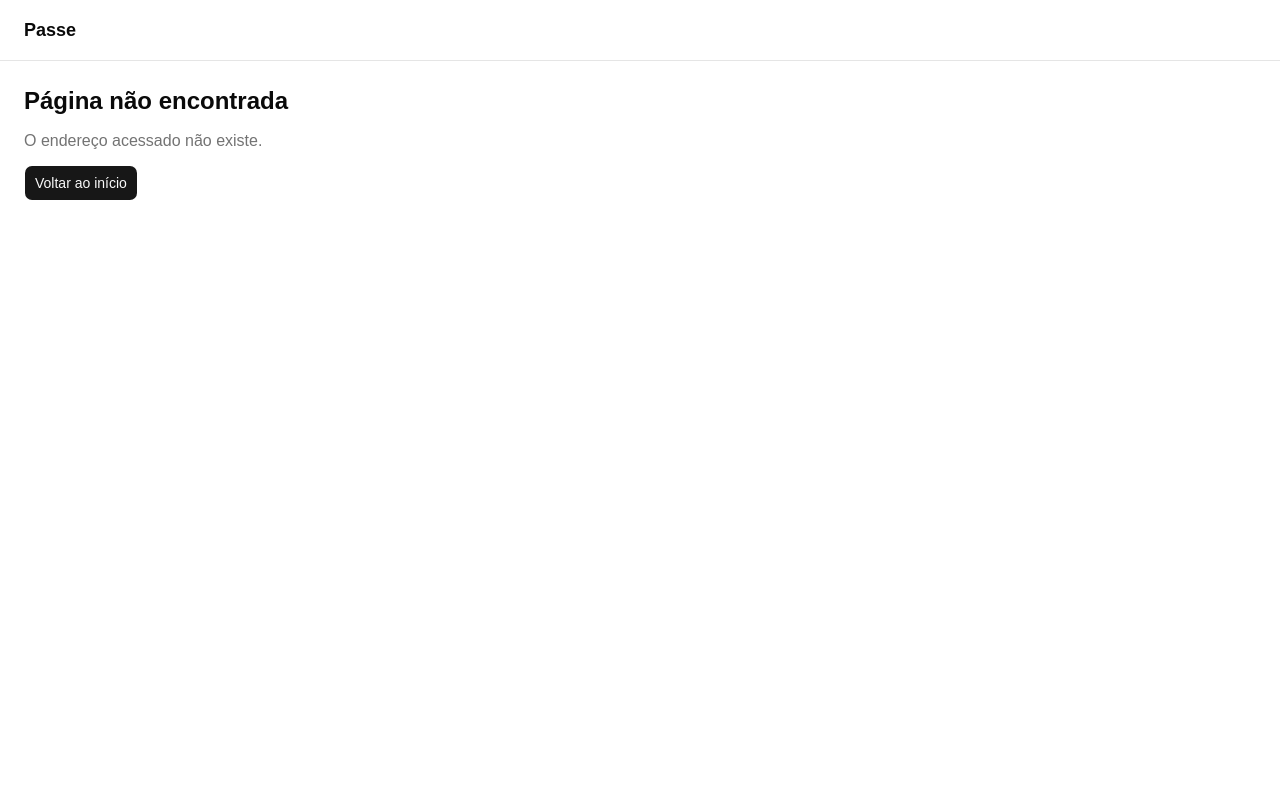
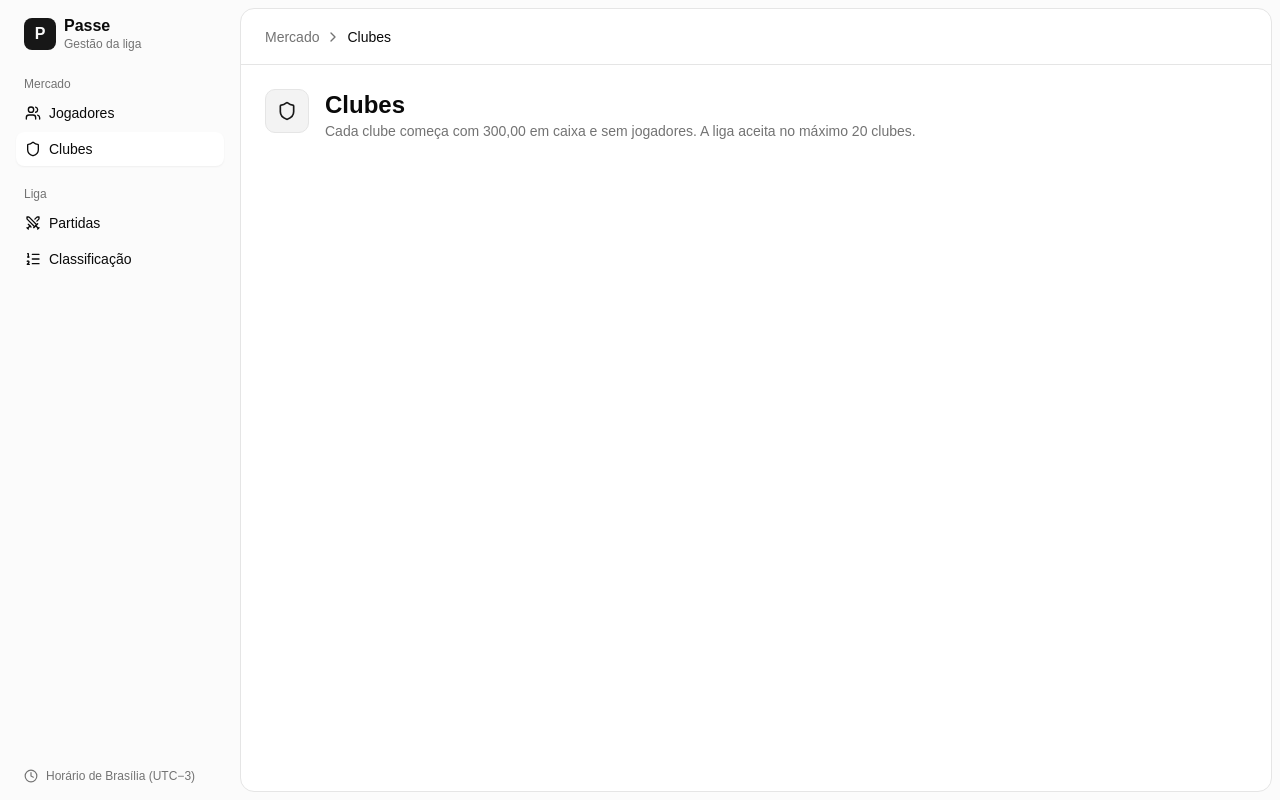
Before and after one commit to ravibarbosals/desafio-dev1-passe, a React (Vite) app in the folder frontend/: page /clubes in a window 1280 px wide. Built offline with nearby package versions, Linux system fonts and the light colour scheme.

Commit message:
feat(frontend): adiciona layout com menu lateral e páginas da liga e do mercado

```diff
--- /dev/null
+++ b/frontend/src/componentes/layout/Cabecalho.tsx
@@ -0,0 +1,24 @@
+import { useRouterState } from "@tanstack/react-router";
+import { ChevronRight } from "lucide-react";
+
+import { encontrarItemAtivo } from "./navegacao";
+
+export function Cabecalho() {
+  const caminhoAtual = useRouterState({ select: (estado) => estado.location.pathname });
+  const ativo = encontrarItemAtivo(caminhoAtual);
+
+  return (
+    <header className="flex h-14 items-center border-b px-6">
+      {ativo && (
+        <nav
+          aria-label="Trilha"
+          className="flex items-center gap-1.5 text-sm text-muted-foreground"
+        >
+          <span>{ativo.secao}</span>
+          <ChevronRight className="size-4" />
+          <span className="text-foreground">{ativo.item.rotulo}</span>
+        </nav>
+      )}
+    </header>
+  );
+}
--- /dev/null
+++ b/frontend/src/componentes/layout/MenuLateral.tsx
@@ -0,0 +1,47 @@
+import { Link } from "@tanstack/react-router";
+import { Clock } from "lucide-react";
+
+import { secoesDoMenu } from "./navegacao";
+
+export function MenuLateral() {
+  return (
+    <aside className="flex w-60 shrink-0 flex-col gap-6 p-4">
+      <Link to="/" className="flex items-center gap-2 px-2">
+        <span className="flex size-8 items-center justify-center rounded-md bg-primary font-bold text-primary-foreground">
+          P
+        </span>
+        <span className="leading-tight">
+          <span className="block font-semibold">Passe</span>
+          <span className="block text-xs text-muted-foreground">Gestão da liga</span>
+        </span>
+      </Link>
+
+      <nav aria-label="Menu principal" className="flex flex-col gap-5">
+        {secoesDoMenu.map((secao) => (
+          <div key={secao.titulo}>
+            <p className="mb-1 px-2 text-xs text-muted-foreground">{secao.titulo}</p>
+            <ul className="flex flex-col gap-0.5">
+              {secao.itens.map(({ caminho, rotulo, icone: Icone }) => (
+                <li key={caminho}>
+                  <Link
+                    to={caminho}
+                    className="flex items-center gap-2 rounded-md border border-transparent px-2 py-1.5 text-sm hover:bg-accent"
+                    activeProps={{ className: "border-border bg-background font-medium shadow-xs" }}
+                  >
+                    <Icone className="size-4" />
+                    {rotulo}
+                  </Link>
+                </li>
+              ))}
+            </ul>
+          </div>
+        ))}
+      </nav>
+
+      <p className="mt-auto flex items-center gap-2 px-2 text-xs text-muted-foreground">
+        <Clock className="size-3.5" />
+        Horário de Brasília (UTC−3)
+      </p>
+    </aside>
+  );
+}
--- /dev/null
+++ b/frontend/src/componentes/layout/TituloPagina.tsx
@@ -0,0 +1,27 @@
+import type { LucideIcon } from "lucide-react";
+import type { ReactNode } from "react";
+
+interface PropriedadesTituloPagina {
+  icone: LucideIcon;
+  titulo: string;
+  descricao: string;
+  // Botão principal da página, à direita (ex.: "+ Novo jogador")
+  acao?: ReactNode;
+}
+
+export function TituloPagina({ icone: Icone, titulo, descricao, acao }: PropriedadesTituloPagina) {
+  return (
+    <div className="mb-6 flex items-start justify-between gap-4">
+      <div className="flex items-start gap-4">
+        <span className="flex size-11 shrink-0 items-center justify-center rounded-lg border bg-primary/5 text-primary">
+          <Icone className="size-5" />
+        </span>
+        <div>
+          <h1 className="text-2xl font-semibold">{titulo}</h1>
+          <p className="text-sm text-muted-foreground">{descricao}</p>
+        </div>
+      </div>
+      {acao}
+    </div>
+  );
+}
--- /dev/null
+++ b/frontend/src/componentes/layout/navegacao.ts
@@ -0,0 +1,45 @@
+import { ListOrdered, Shield, Swords, Users, type LucideIcon } from "lucide-react";
+
+export interface ItemDoMenu {
+  caminho: "/jogadores" | "/clubes" | "/partidas" | "/classificacao";
+  rotulo: string;
+  icone: LucideIcon;
+}
+
+export interface SecaoDoMenu {
+  titulo: string;
+  itens: ItemDoMenu[];
+}
+
+// Menu lateral do mockup (requisitos.md §5.1, Layout); a trilha do cabeçalho sai da mesma lista
+export const secoesDoMenu: SecaoDoMenu[] = [
+  {
+    titulo: "Mercado",
+    itens: [
+      { caminho: "/jogadores", rotulo: "Jogadores", icone: Users },
+      { caminho: "/clubes", rotulo: "Clubes", icone: Shield },
+    ],
+  },
+  {
+    titulo: "Liga",
+    itens: [
+      { caminho: "/partidas", rotulo: "Partidas", icone: Swords },
+      { caminho: "/classificacao", rotulo: "Classificação", icone: ListOrdered },
+    ],
+  },
+];
+
+// Seção e item da página aberta; as páginas de dentro (/clubes/3) ficam no item de cima
+export function encontrarItemAtivo(
+  caminhoAtual: string,
+): { secao: string; item: ItemDoMenu } | undefined {
+  for (const secao of secoesDoMenu) {
+    const item = secao.itens.find(
+      ({ caminho }) => caminhoAtual === caminho || caminhoAtual.startsWith(`${caminho}/`),
+    );
+    if (item) {
+      return { secao: secao.titulo, item };
+    }
+  }
+  return undefined;
+}
--- a/frontend/src/rotas/__root.tsx
+++ b/frontend/src/rotas/__root.tsx
@@ -1,5 +1,7 @@
-import { createRootRoute, Link, Outlet } from "@tanstack/react-router";
+import { createRootRoute, Outlet } from "@tanstack/react-router";
 
+import { Cabecalho } from "@/componentes/layout/Cabecalho";
+import { MenuLateral } from "@/componentes/layout/MenuLateral";
 import { PaginaErro } from "@/componentes/PaginaErro";
 import { PaginaNaoEncontrada } from "@/componentes/PaginaNaoEncontrada";
 import { Toaster } from "@/componentes/ui/sonner";
@@ -10,18 +12,19 @@ export const Route = createRootRoute({
   errorComponent: PaginaErro,
 });
 
-// Esqueleto do layout; o menu lateral do mockup entra com as telas (TASK-045 em diante)
+// Menu lateral à esquerda e a página num painel com a trilha no topo, como no mockup
 function LayoutRaiz() {
   return (
-    <div className="min-h-screen bg-background text-foreground">
-      <header className="border-b px-6 py-4">
-        <Link to="/" className="text-lg font-semibold">
-          Passe
-        </Link>
-      </header>
-      <main className="p-6">
-        <Outlet />
-      </main>
+    <div className="flex min-h-screen bg-muted/40 text-foreground">
+      <MenuLateral />
+      <div className="flex min-w-0 flex-1 flex-col py-2 pr-2">
+        <div className="flex flex-1 flex-col rounded-xl border bg-background">
+          <Cabecalho />
+          <main className="flex-1 p-6">
+            <Outlet />
+          </main>
+        </div>
+      </div>
       <Toaster theme="light" position="top-right" />
     </div>
   );
--- /dev/null
+++ b/frontend/src/rotas/classificacao.tsx
@@ -0,0 +1,19 @@
+import { createFileRoute } from "@tanstack/react-router";
+import { ListOrdered } from "lucide-react";
+
+import { TituloPagina } from "@/componentes/layout/TituloPagina";
+
+export const Route = createFileRoute("/classificacao")({
+  component: PaginaClassificacao,
+});
+
+// A tabela entra na TASK-054
+function PaginaClassificacao() {
+  return (
+    <TituloPagina
+      icone={ListOrdered}
+      titulo="Classificação"
+      descricao="Todos os clubes, com 3 pontos por vitória e 1 por empate."
+    />
+  );
+}
--- /dev/null
+++ b/frontend/src/rotas/clubes/index.tsx
@@ -0,0 +1,19 @@
+import { createFileRoute } from "@tanstack/react-router";
+import { Shield } from "lucide-react";
+
+import { TituloPagina } from "@/componentes/layout/TituloPagina";
+
+export const Route = createFileRoute("/clubes/")({
+  component: PaginaClubes,
+});
+
+// A lista entra na TASK-048
+function PaginaClubes() {
+  return (
+    <TituloPagina
+      icone={Shield}
+      titulo="Clubes"
+      descricao="Cada clube começa com 300,00 em caixa e sem jogadores. A liga aceita no máximo 20 clubes."
+    />
+  );
+}
--- /dev/null
+++ b/frontend/src/rotas/jogadores/index.tsx
@@ -0,0 +1,19 @@
+import { createFileRoute } from "@tanstack/react-router";
+import { Users } from "lucide-react";
+
+import { TituloPagina } from "@/componentes/layout/TituloPagina";
+
+export const Route = createFileRoute("/jogadores/")({
+  component: PaginaJogadores,
+});
+
+// A tabela entra na TASK-046
+function PaginaJogadores() {
+  return (
+    <TituloPagina
+      icone={Users}
+      titulo="Jogadores"
+      descricao="Cadastre jogadores, acompanhe os indicadores e compre os que estão livres."
+    />
+  );
+}
--- /dev/null
+++ b/frontend/src/rotas/partidas/index.tsx
@@ -0,0 +1,19 @@
+import { createFileRoute } from "@tanstack/react-router";
+import { Swords } from "lucide-react";
+
+import { TituloPagina } from "@/componentes/layout/TituloPagina";
+
+export const Route = createFileRoute("/partidas/")({
+  component: PaginaPartidas,
+});
+
+// O histórico e a nova partida entram na TASK-053
+function PaginaPartidas() {
+  return (
+    <TituloPagina
+      icone={Swords}
+      titulo="Partidas"
+      descricao="Jogue partidas entre clubes com os 5 titulares escalados e acompanhe o histórico."
+    />
+  );
+}
```
Also changed, not shown: frontend/src/routeTree.gen.ts (+81 -3 lines), 2 other files (tests, documents, lock files or other folders).
